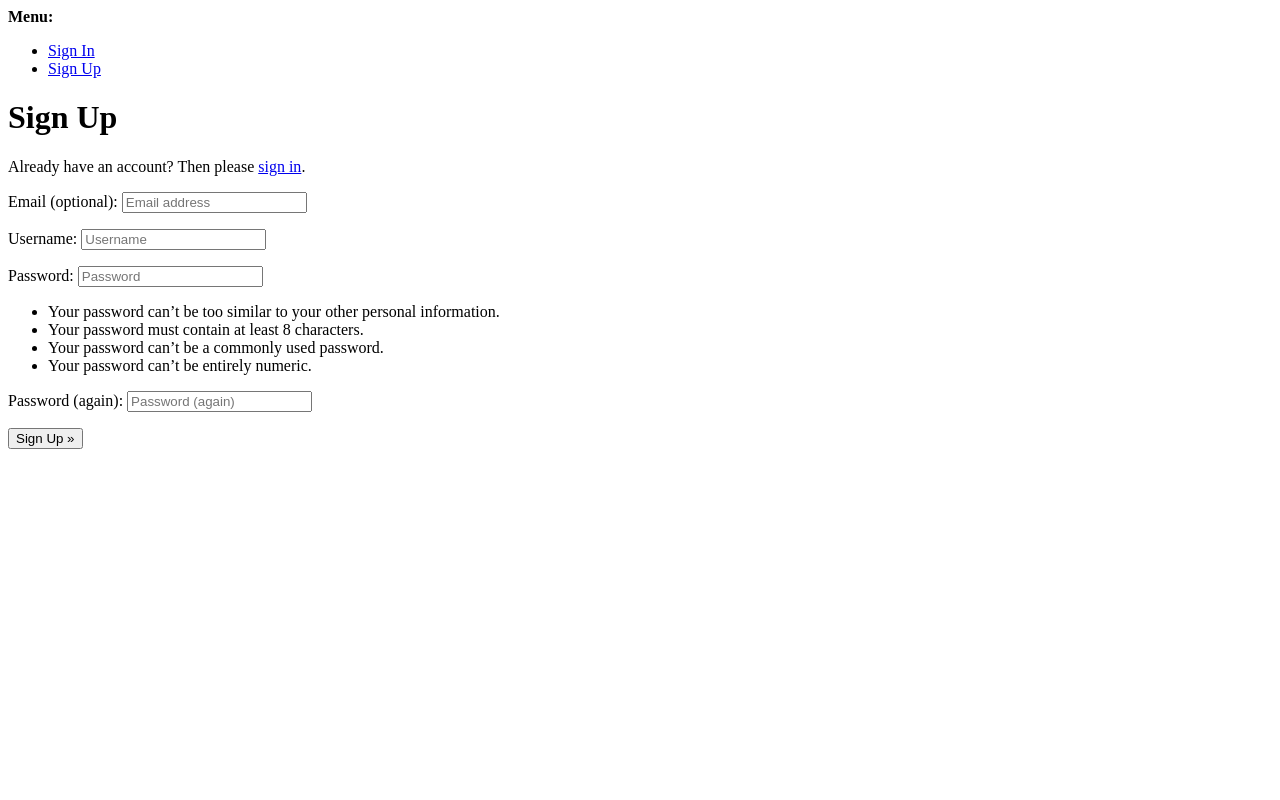
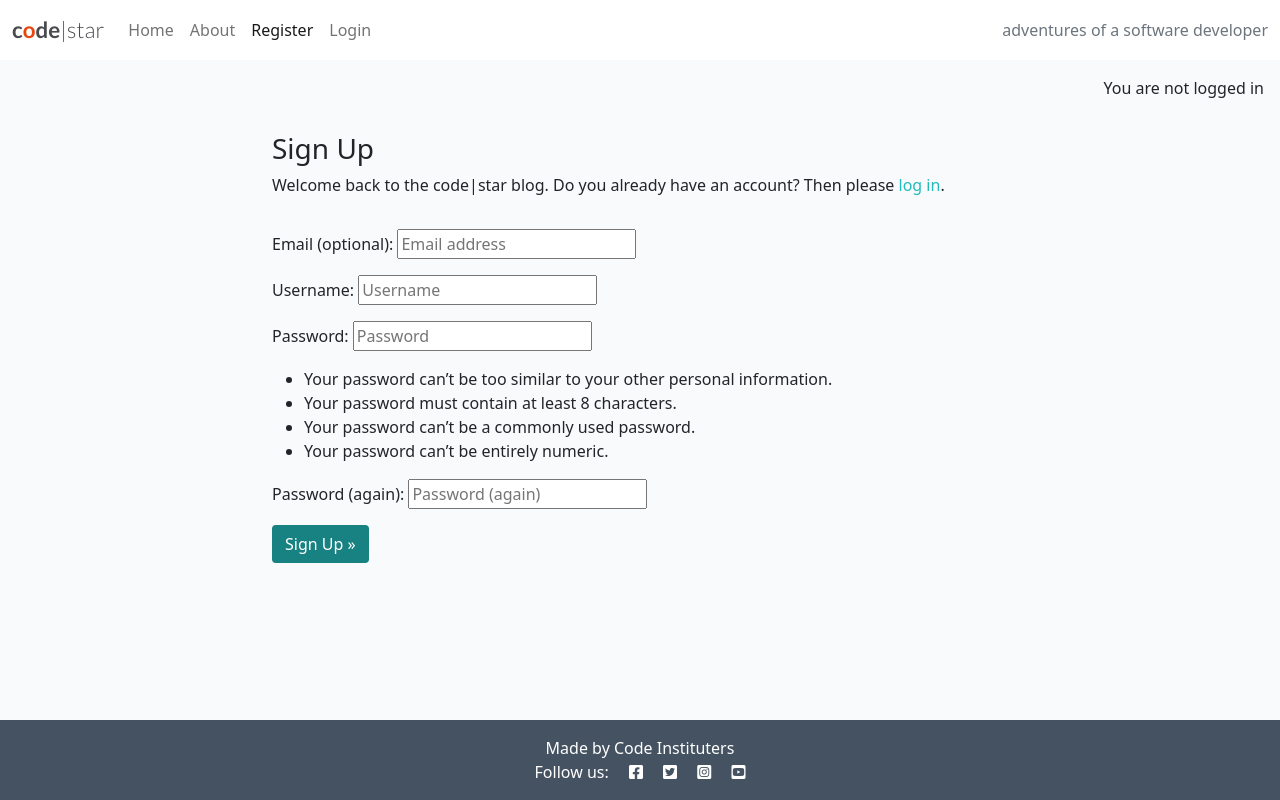
Before and after one commit to DavidFB94/django-blog, a Django app: page /accounts/signup/ in a window 1280 px wide. Run offline with Django 4.2, Linux system fonts and the light colour scheme.

Commit message:
Update base/signup templates to follow site styles

```diff
--- a/templates/account/login.html
+++ b/templates/account/login.html
@@ -10,9 +10,9 @@
 <div class="container">
     <div class="row">
         <div class="col-md-8 mt-3 offset-md-2">
-            <h3>{% trans "Sign In" %}</h3>
+            <h3>{% trans "Log In" %}</h3>
 
-            <p>{% blocktrans %}Welcome back to the code|star blog. To leave a comment or like a post, please log in. If
+            <p>{% blocktrans %}Welcome back to the code|star blog. To leave a comment or like a post, please <a class="link" href="{{login_url}}">log in</a>. If
                 you
                 have not created an account yet, then <a class="link" href="{{ signup_url }}">sign up</a>
                 first.{% endblocktrans %}</p>
--- a/templates/account/signup.html
+++ b/templates/account/signup.html
@@ -1,21 +1,34 @@
-{% extends "account/base.html" %}
+{% extends "base.html" %}
 
 {% load i18n %}
 
 {% block head_title %}{% trans "Signup" %}{% endblock head_title %}
 
 {% block content %}
-<h1>{% trans "Sign Up" %}</h1>
+<div class="container">
+  <div class="row">
+    <div class="col-md-8 mt-3 offset-md-2">
+      <h3>{% trans "Sign Up" %}</h3>
 
-<p>{% blocktrans %}Already have an account? Then please <a href="{{ login_url }}">sign in</a>.{% endblocktrans %}</p>
-
+      <p>{% blocktrans %}
+        Welcome back to the code|star blog.
+        Do you already have an account? Then please
+        <a class="link" href="{{login_url}}">log in</a>.
+        {% endblocktrans %}</p>
+    </div>
+  </div>
+  <div class="row">
+    <div class="col-md-8 mt-3 offset-md-2">
       <form class="signup" id="signup_form" method="post" action="{% url 'account_signup' %}">
         {% csrf_token %}
         {{ form.as_p }}
         {% if redirect_field_value %}
         <input type="hidden" name="{{ redirect_field_name }}" value="{{ redirect_field_value }}" />
         {% endif %}
-  <button type="submit">{% trans "Sign Up" %} &raquo;</button>
+        <button class="btn btn-signup right" type="submit">{% trans "Sign Up" %} &raquo;</button>
       </form>
+    </div>
+  </div>
+</div>
 
 {% endblock content %}
--- a/templates/base.html
+++ b/templates/base.html
@@ -75,6 +75,11 @@
     </nav>
 
     <main class="flex-shrink-0 main-bg">
+        {% if user.is_authenticated %}
+        <p class="text-end m-3">You are logged in as {{user}}</p>
+        {% else %}
+        <p class="text-end m-3">You are not logged in</p>
+        {% endif %}
 
         {% block content %}
         <!-- Content Goes here -->
```
Lines whose indentation alone changed are shown as unchanged.
